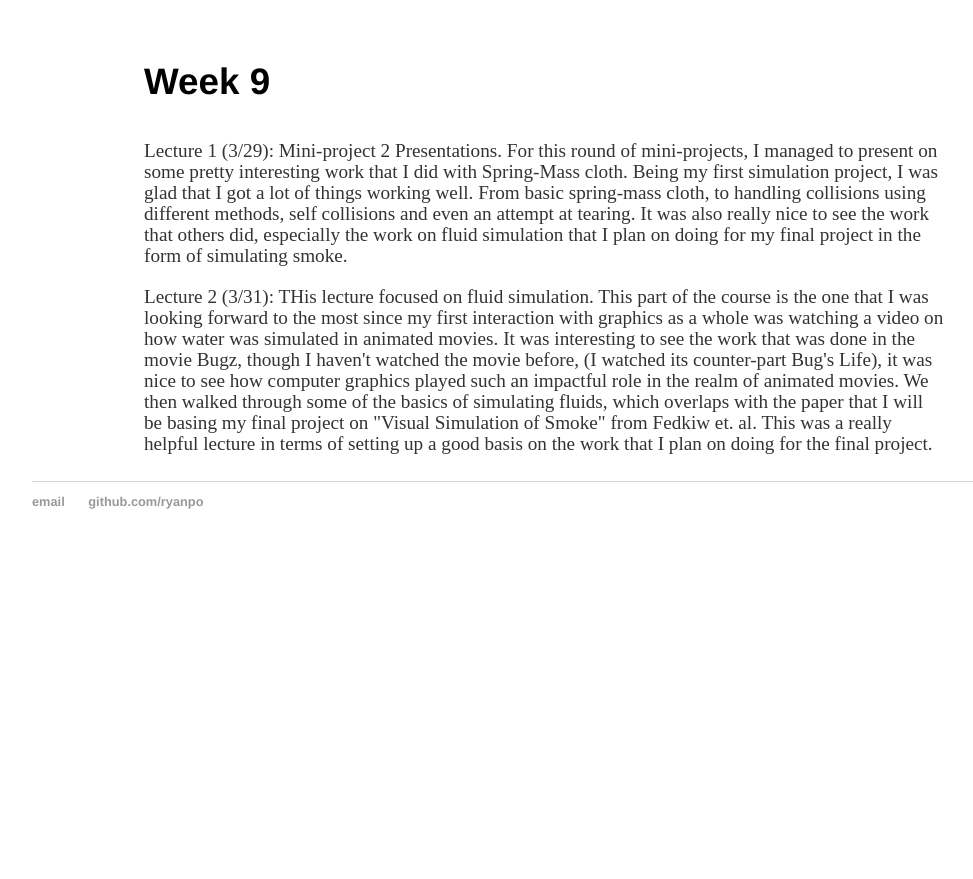
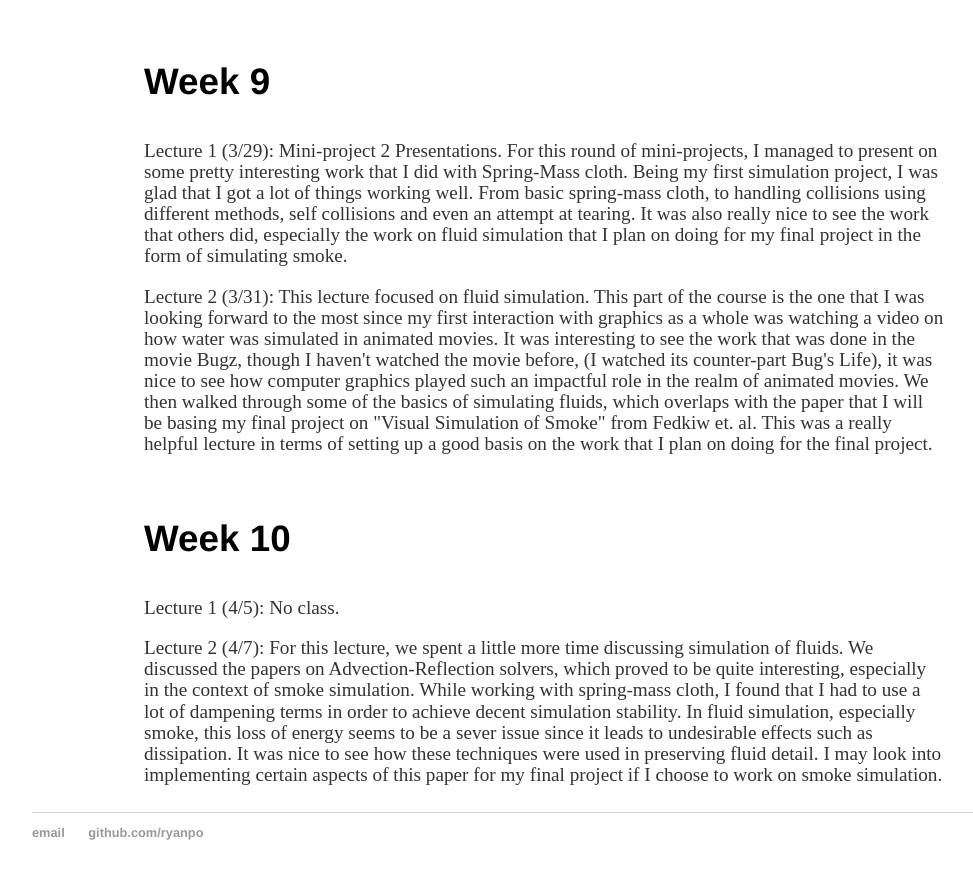
Before and after one commit to ryanpo/ryanpo.github.io, a Jekyll site: the page built from 464-blog/index.html, in a window 1280 px wide and 900 px high, scrolled down 3618 px. Shown: the top 879 px of the window, without its empty margins (96-1069 px from the left). Built offline with Jekyll 4.4.1, drawn with Linux system fonts in a browser that asks for light colours; before the commit the page ends 4187 px from its top, so only the background shows below that.

Commit message:
Week 10 464

```diff
--- a/464-blog/index.html
+++ b/464-blog/index.html
@@ -80,8 +80,16 @@ title: Po's Site
   <h3>Week 9</h3>
   <p> Lecture 1 (3/29): Mini-project 2 Presentations. For this round of mini-projects, I managed to present on some pretty interesting work that I did with Spring-Mass cloth. Being my first simulation project, I was glad that I got a lot of things working well. From basic spring-mass cloth, to handling collisions using different methods, self collisions and even an attempt at tearing. It was also really nice to see the work that others did, especially the work on fluid simulation that I plan on doing for my final project in the form of simulating smoke.
   </p>
-  <p> Lecture 2 (3/31): THis lecture focused on fluid simulation. This part of the course is the one that I was looking forward to the most since my first interaction with graphics as a whole was watching a video on how water was simulated in animated movies. It was interesting to see the work that was done in the movie Bugz, though I haven't watched the movie before, (I watched its counter-part Bug's Life), it was nice to see how computer graphics played such an impactful role in the realm of animated movies. We then walked through some of the basics of simulating fluids, which overlaps with the paper that I will be basing my final project on "Visual Simulation of Smoke" from Fedkiw et. al. This was a really helpful lecture in terms of setting up a good basis on the work that I plan on doing for the final project.
+  <p> Lecture 2 (3/31): This lecture focused on fluid simulation. This part of the course is the one that I was looking forward to the most since my first interaction with graphics as a whole was watching a video on how water was simulated in animated movies. It was interesting to see the work that was done in the movie Bugz, though I haven't watched the movie before, (I watched its counter-part Bug's Life), it was nice to see how computer graphics played such an impactful role in the realm of animated movies. We then walked through some of the basics of simulating fluids, which overlaps with the paper that I will be basing my final project on "Visual Simulation of Smoke" from Fedkiw et. al. This was a really helpful lecture in terms of setting up a good basis on the work that I plan on doing for the final project.
 
   </p>
 
 </div>
+
+<div class = "blog_container">
+  <h3>Week 10</h3>
+  <p> Lecture 1 (4/5): No class.  </p>
+  <p> Lecture 2 (4/7): For this lecture, we spent a little more time discussing simulation of fluids. We discussed the papers on Advection-Reflection solvers, which proved to be quite interesting, especially in the context of smoke simulation. While working with spring-mass cloth, I found that I had to use a lot of dampening terms in order to achieve decent simulation stability. In fluid simulation, especially smoke, this loss of energy seems to be a sever issue since it leads to undesirable effects such as dissipation. It was nice to see how these techniques were used in preserving fluid detail. I may look into implementing certain aspects of this paper for my final project if I choose to work on smoke simulation.
+  </p>
+
+</div>
```
